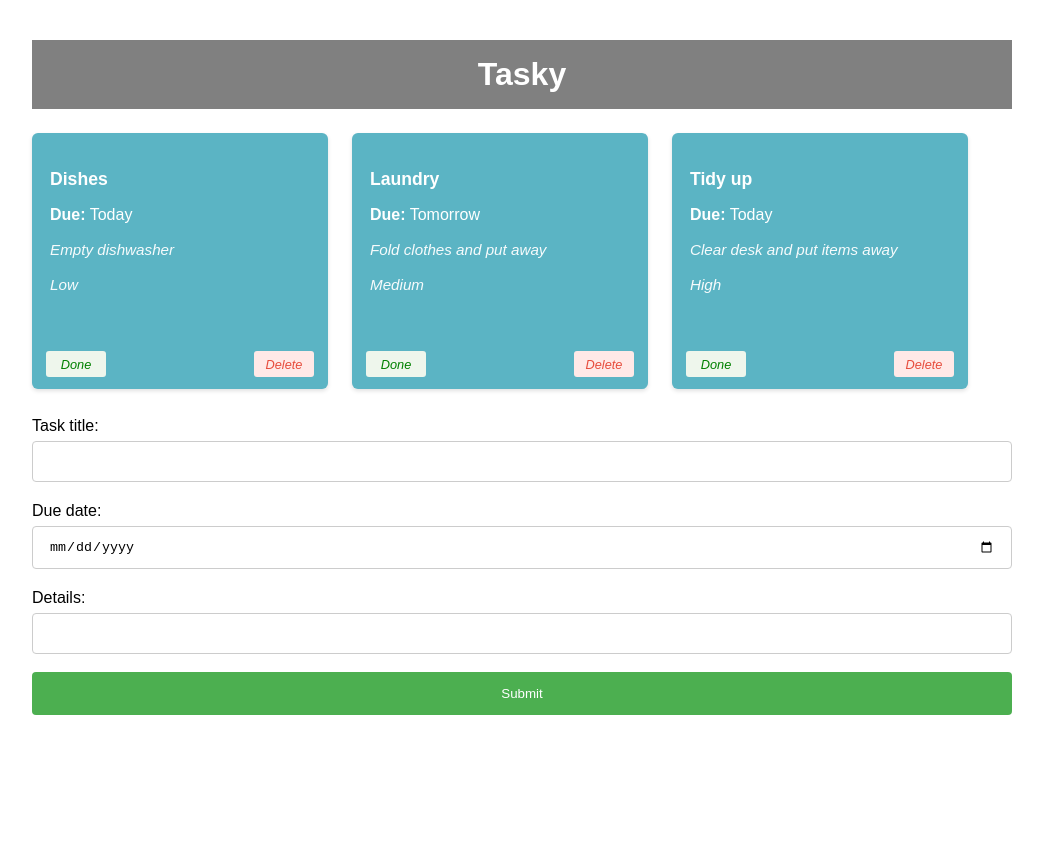
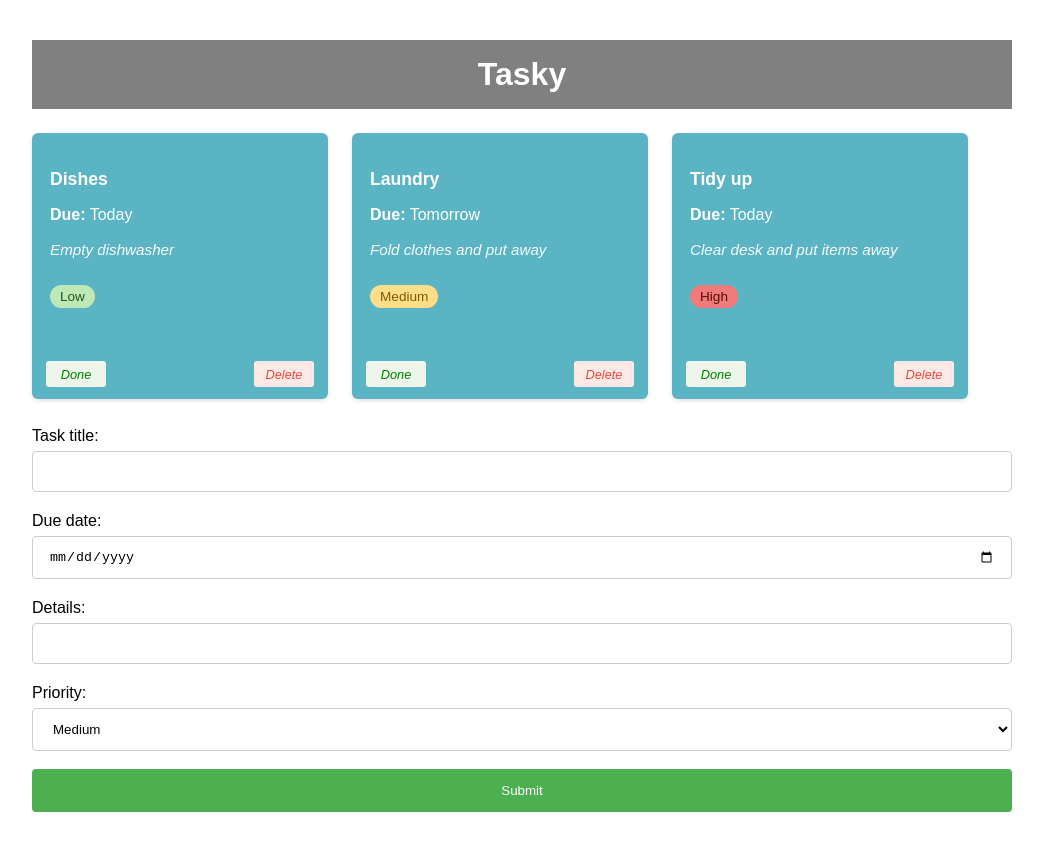
Before and after one commit to oisinheaphy18/react-basics-labs, a React (Vite) app in the folder tasky/: page / in a window 1280 px wide. Shown: the top 850 px of the page, without its empty margins (118-1161 px from the left). Before the commit the page ends 800 px from the top, so only its background shows below. Built offline with nearby package versions, Linux system fonts and the light colour scheme.

Commit message:
Tasky Lab 2b - Exercises done

```diff
--- a/tasky/src/App.css
+++ b/tasky/src/App.css
@@ -33,7 +33,7 @@
   position: relative;          /* anchors absolute buttons */
   color: white;
   width: 260px;
-  min-height: 220px;
+  min-height: 230px;
   padding: 18px;
   border-radius: 6px;
   box-shadow: 0 2px 4px rgba(0,0,0,0.12);
@@ -46,9 +46,8 @@
   margin-bottom: 8px;
 }
 
-/* italic description & priority */
-.description,
-.priority {
+/* italic description */
+.description {
   font-size: 0.95rem;
   font-style: italic;
   margin-top: 10px;
@@ -65,6 +64,7 @@ button {
   margin: 4px 6px;
   width: 60px;
   height: 26px;
+  cursor: pointer;
 }
 .doneButton {
   position: absolute;
@@ -72,7 +72,6 @@ button {
   left: 8px;
   color: green;
   background: #eef6ec;
-  cursor: pointer;
 }
 .deleteButton {
   position: absolute;
@@ -80,21 +79,14 @@ button {
   right: 8px;
   color: #e74c3c;
   background: #ffe9e7;
-  cursor: pointer;
 }
 
 /* --- FORM STYLES --- */
-/* wrapper to center and limit width if desired */
-.formWrap {
-  /* optional: keep full width; you can cap it if you like
-     max-width: 720px;
-     margin: 0 auto;
-  */
-}
+.formWrap { }
 
 .taskForm {
   text-align: left;
-  width: 100%;           /* full width under container */
+  width: 100%;
   margin: 0 auto;
 }
 
@@ -104,13 +96,15 @@ button {
 }
 
 .taskForm input[type=text],
-.taskForm input[type=date] {
+.taskForm input[type=date],
+.taskForm select {
   width: 100%;
   padding: 12px 16px;
   margin-bottom: 12px;
   border: 1px solid #ccc;
   border-radius: 4px;
   box-sizing: border-box;
+  background: #fff;
 }
 
 .taskForm input[type=submit] {
@@ -121,8 +115,34 @@ button {
   margin-top: 6px;
   border: none;
   border-radius: 4px;
-  cursor: pointer;
 }
 .taskForm input[type=submit]:hover {
   background-color: #45a049;
 }
+
+/* --- Exercise Three: priority badges --- */
+.priorityBadge {
+  display: inline-block;
+  margin-top: 10px;
+  padding: 4px 10px;
+  border-radius: 999px; /* pill */
+  font-size: 0.85rem;
+  font-style: normal;
+  background: #ddd;
+  color: #222;
+}
+
+.priorityBadge.low {
+  background: #bfe8b7; /* soft green */
+  color: #205b1f;
+}
+
+.priorityBadge.medium {
+  background: #ffde8a; /* amber */
+  color: #815a00;
+}
+
+.priorityBadge.high {
+  background: #f17b7b; /* red */
+  color: #5b0b0b;
+}
--- a/tasky/src/App.jsx
+++ b/tasky/src/App.jsx
@@ -3,10 +3,10 @@ import './App.css';
 import Task from './components/Task';
 import React, { useState } from 'react';
 import AddTaskForm from './components/Form';
-import { v4 as uuidv4 } from 'uuid'; // <-- for unique ids
+import { v4 as uuidv4 } from 'uuid'; // for unique ids
 
 function App() {
-  // Task list state (unchanged)
+  // Task list state
   const [taskState, setTaskState] = useState({
     tasks: [
       { id: 1, title: 'Dishes',  description: 'Empty dishwasher',              deadline: 'Today',    priority: 'Low',    done: false },
@@ -15,14 +15,15 @@ function App() {
     ]
   });
 
-  // NEW: form state per the lab step
+  // --- Exercise Two: form state now includes priority ---
   const [formState, setFormState] = useState({
     title: '',
     description: '',
-    deadline: ''
+    deadline: '',
+    priority: 'Medium'  // default like the screenshot
   });
 
-  // Handlers already present
+  // toggle done
   const doneHandler = (taskIndex) => {
     const tasks = [...taskState.tasks];
     tasks[taskIndex].done = !tasks[taskIndex].done;
@@ -30,36 +31,34 @@ function App() {
     console.log(`${taskIndex} ${tasks[taskIndex].done}`);
   };
 
+  // delete
   const deleteHandler = (taskIndex) => {
     const tasks = [...taskState.tasks];
     tasks.splice(taskIndex, 1);
     setTaskState({ tasks });
   };
 
-  // NEW: form change handler (switch on input "name")
+  // Exercise Two: change handler for form inputs
   const formChangeHandler = (event) => {
     let form = { ...formState };
 
-    switch (event.target.name) {
-      case 'title':
-        form.title = event.target.value;
-        break;
-      case 'description':
-        form.description = event.target.value;
-        break;
-      case 'deadline':
-        form.deadline = event.target.value;
-        break;
-      default:
-        form = formState;
+    // use input "name" to decide which field to update
+    if (event.target.name === 'title') {
+      form.title = event.target.value;
+    } else if (event.target.name === 'description') {
+      form.description = event.target.value;
+    } else if (event.target.name === 'deadline') {
+      form.deadline = event.target.value;
+    } else if (event.target.name === 'priority') {
+      form.priority = event.target.value;
     }
     setFormState(form);
   };
 
-  // The lab asks to log formState to verify changes
+  // (lab asks to log this as you type)
   console.log(formState);
 
-  // NEW: form submit handler (uses uuid)
+  // Exercise Two: submit adds a new task (with priority)
   const formSubmitHandler = (event) => {
     event.preventDefault();
 
@@ -67,14 +66,18 @@ function App() {
     const form = { ...formState };
 
     form.id = uuidv4();
-    // keep behaviour consistent with existing cards
     form.done = false;
+
+    // simple guard: if priority somehow empty, keep Medium
+    if (!form.priority) {
+      form.priority = 'Medium';
+    }
 
     tasks.push(form);
     setTaskState({ tasks });
 
-    // optional: clear the form after submit
-    setFormState({ title: '', description: '', deadline: '' });
+    // clear inputs after submit (keep Medium default)
+    setFormState({ title: '', description: '', deadline: '', priority: 'Medium' });
   };
 
   return (
@@ -97,7 +100,7 @@ function App() {
         ))}
       </div>
 
-      {/* Form BELOW the cards — now wired with change & submit */}
+      {/* Form BELOW the cards */}
       <section className="formWrap">
         <AddTaskForm submit={formSubmitHandler} change={formChangeHandler} />
       </section>
--- a/tasky/src/components/Form.jsx
+++ b/tasky/src/components/Form.jsx
@@ -30,6 +30,19 @@ const AddTaskForm = (props) => {
         onChange={(event) => props.change(event)}
       />
 
+      {/* Exercise Two: PRIORITY select */}
+      <label htmlFor="priority">Priority:</label>
+      <select
+        id="priority"
+        name="priority"
+        onChange={(event) => props.change(event)}
+        defaultValue="Medium"
+      >
+        <option>Low</option>
+        <option>Medium</option>
+        <option>High</option>
+      </select>
+
       <input type="submit" value="Submit" />
     </form>
   );
--- a/tasky/src/components/Task.jsx
+++ b/tasky/src/components/Task.jsx
@@ -3,6 +3,16 @@ import React from 'react';
 
 const Task = (props) => {
   const { title, deadline, description, priority, done } = props;
+
+  // Exercise Three: choose badge class based on priority
+  let badgeClass = "priorityBadge";
+  if (priority === "High") {
+    badgeClass += " high";
+  } else if (priority === "Medium") {
+    badgeClass += " medium";
+  } else {
+    badgeClass += " low";
+  }
 
   return (
     <div
@@ -12,7 +22,9 @@ const Task = (props) => {
       <p className="title">{title}</p>
       <p><strong>Due:</strong> {deadline}</p>
       {description && <p className="description">{description}</p>}
-      {priority && <p className="priority">{priority}</p>}
+
+      {/* Exercise Three: colored badge */}
+      <div className={badgeClass}>{priority}</div>
 
       <button onClick={props.markDone} className="doneButton">Done</button>
       <button className="deleteButton" onClick={props.deleteTask}>Delete</button>
```
